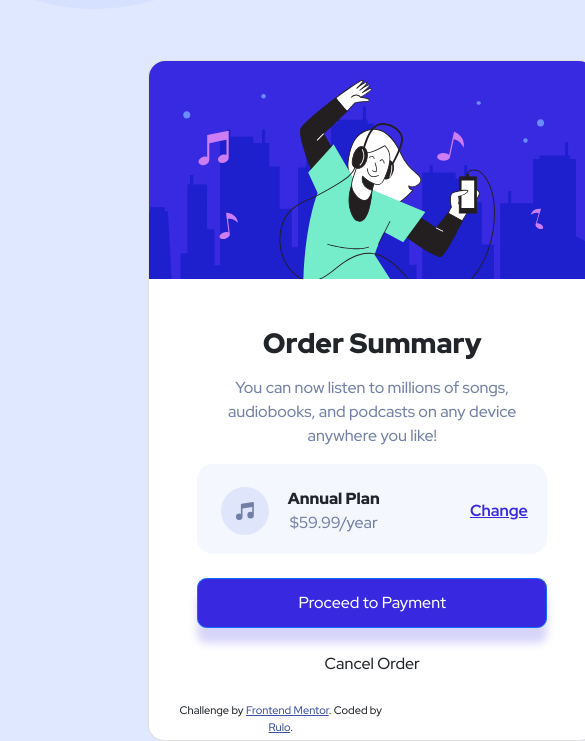
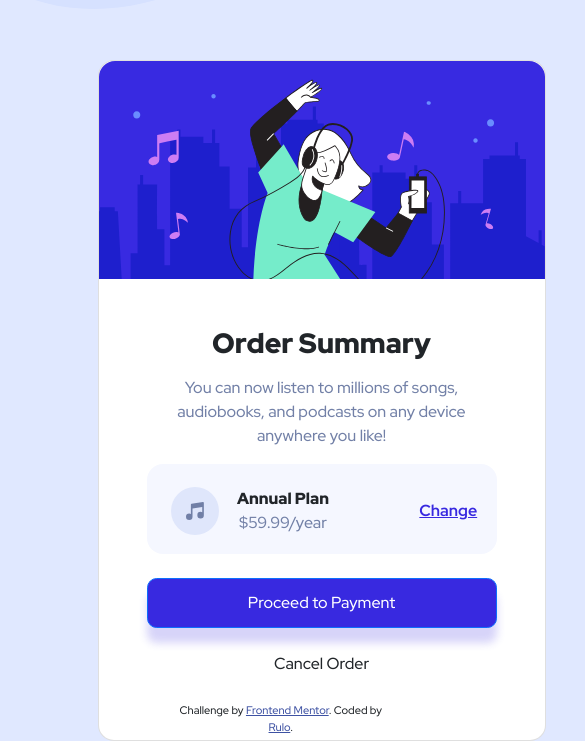
Before and after one commit to mbernabo/Challenge-Front-End-Mentor-1, a plain HTML site: page index.html in a window 390 px wide. Shown: the part 109-850 px from the top of the page, 585 px wide, since content can reach past the window. Drawn offline with nearby package versions, Linux system fonts and the light colour scheme.

Commit message:
Responsive
Agregué algunos @media para hacer el card responsive.

```diff
--- a/app.css
+++ b/app.css
@@ -95,3 +95,33 @@ p {
   border-top-left-radius: 1rem;
   border-top-right-radius: 1rem;
 }
+
+/* @media (max-width: 400px) {
+  .card {
+    left: 55%;
+  }
+}
+
+@media (max-width: 768px) {
+  .card {
+    left: 50%;
+  }
+}
+
+@media (max-width: 853px) {
+  .card {
+    left: 50%;
+  }
+} */
+
+@media (max-width: 853px) {
+  .card {
+    left: 25%;
+  }
+}
+
+@media (max-width: 1028px) {
+  .card {
+    left: 25%;
+  }
+}
```
